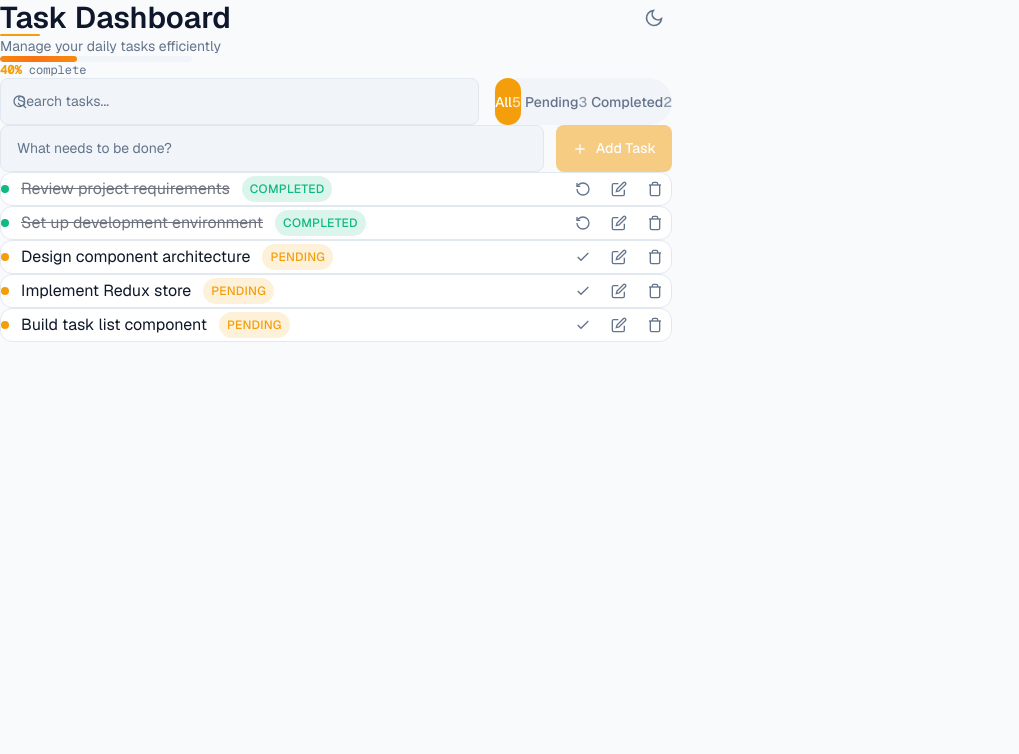
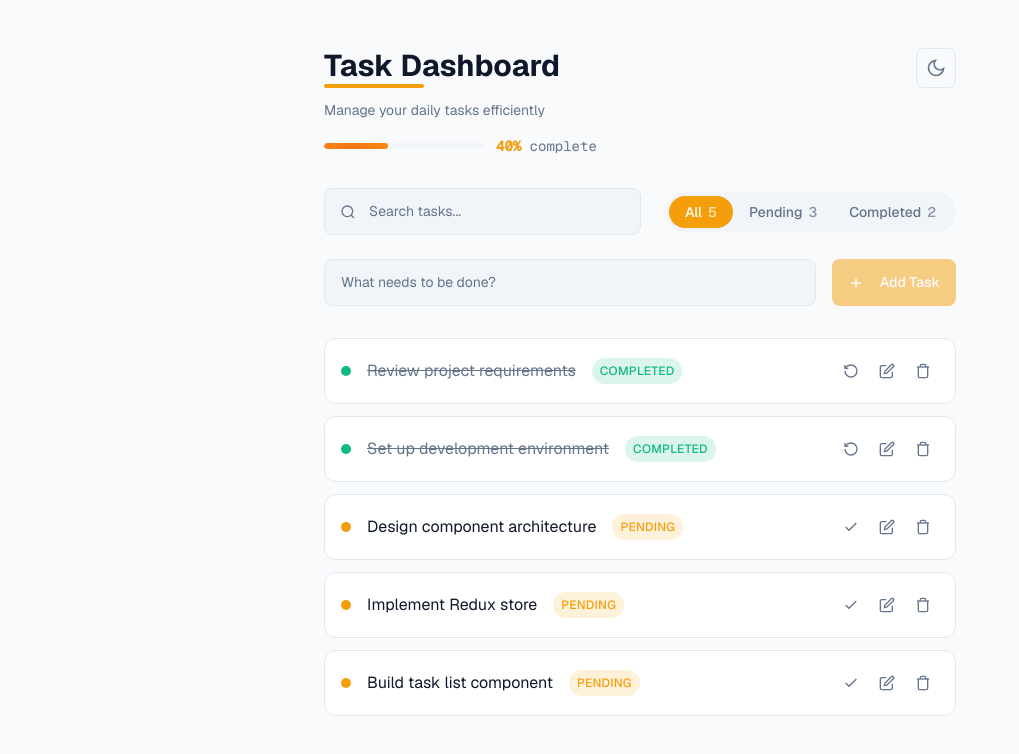
Before and after one commit to nawseekhiya/task-mgmt, a React (Vite) app: page / in a window 1280 px wide. Shown: the top 754 px of the page, without its empty margins (0-1019 px from the left). Built offline with nearby package versions, Linux system fonts and the light colour scheme.

Commit message:
fix: tailwind utility classes not rendering issue

```diff
--- a/package.json
+++ b/package.json
@@ -14,7 +14,8 @@
     "@tailwindcss/vite": "^4.1.18",
     "react": "^19.2.0",
     "react-dom": "^19.2.0",
-    "react-redux": "^9.2.0"
+    "react-redux": "^9.2.0",
+    "tailwindcss": "^4.1.18"
   },
   "devDependencies": {
     "@eslint/js": "^9.39.1",
@@ -26,7 +27,6 @@
     "eslint-plugin-react-hooks": "^7.0.1",
     "eslint-plugin-react-refresh": "^0.4.24",
     "globals": "^16.5.0",
-    "tailwindcss": "^4.1.18",
     "typescript": "~5.9.3",
     "typescript-eslint": "^8.46.4",
     "vite": "^7.2.4"
--- a/src/components/FilterBar/FilterBar.tsx
+++ b/src/components/FilterBar/FilterBar.tsx
@@ -28,11 +28,11 @@ export function FilterBar({ counts }: FilterBarProps) {
   };
 
   return (
-    <div className="flex flex-col sm:flex-row gap-4">
+    <div className="flex items-center gap-6 mb-6">
       {/* Search */}
       <div className="relative flex-1">
         <svg
-          className="absolute left-3 top-1/2 -translate-y-1/2 w-4 h-4 text-[var(--color-muted-foreground)]"
+          className="absolute left-4 top-1/2 -translate-y-1/2 w-4 h-4 text-muted-foreground"
           viewBox="0 0 24 24"
           fill="none"
           stroke="currentColor"
@@ -45,25 +45,25 @@ export function FilterBar({ counts }: FilterBarProps) {
           type="text"
           value={searchQuery}
           onChange={(e) => dispatch(setSearchQuery(e.target.value))}
-          className="input pl-10"
+          className="input pl-11 w-full"
           placeholder="Search tasks..."
         />
       </div>
 
       {/* Filter tabs */}
-      <div className="flex gap-1 p-1 bg-[var(--color-muted)] rounded-full">
+      <div className="flex bg-muted rounded-full p-1">
         {filters.map((filter) => (
           <button
             key={filter.value}
             onClick={() => dispatch(setFilter(filter.value))}
-            className={`px-4 py-1.5 rounded-full text-sm font-medium transition-colors ${
+            className={`px-4 py-1.5 rounded-full text-sm font-medium border-none cursor-pointer transition-all duration-200 ${
               currentFilter === filter.value
-                ? 'bg-[var(--color-accent)] text-white shadow-sm'
-                : 'text-[var(--color-muted-foreground)] hover:text-[var(--color-foreground)]'
+                ? 'bg-accent text-white'
+                : 'bg-transparent text-muted-foreground hover:text-foreground'
             }`}
           >
             {filter.label}
-            <span className="ml-1.5 opacity-70">{getCount(filter.value)}</span>
+            <span className="ml-1.5 opacity-75">{getCount(filter.value)}</span>
           </button>
         ))}
       </div>
--- a/src/components/Header/Header.tsx
+++ b/src/components/Header/Header.tsx
@@ -14,27 +14,30 @@ export function Header({ completionPercent }: HeaderProps) {
       <div>
         <h1 className="text-3xl font-bold mb-1 relative inline-block">
           Task Dashboard
-          <span className="absolute bottom-0 left-0 w-10 h-0.5 bg-[var(--color-accent)] rounded-full" />
+          <span className="absolute -bottom-1 left-0 w-[100px] h-1 bg-accent rounded-sm" />
         </h1>
-        <p className="text-[var(--color-muted-foreground)] text-sm mt-2">
+        <p className="text-muted-foreground text-sm mt-3">
           Manage your daily tasks efficiently
         </p>
 
         {/* Progress bar */}
-        <div className="progress-bar w-48 mt-4">
-          <div
-            className="progress-bar-fill"
-            style={{ width: `${completionPercent}%` }}
-          />
+        <div className="flex items-center gap-3 mt-4">
+          <div className="progress-bar w-40">
+            <div
+              className="progress-bar-fill"
+              style={{ width: `${completionPercent}%` }}
+            />
+          </div>
+          <span className="text-sm font-mono">
+            <span className="text-accent font-semibold">{completionPercent}%</span>
+            <span className="text-muted-foreground"> complete</span>
+          </span>
         </div>
-        <p className="text-xs text-[var(--color-muted-foreground)] mt-1 font-mono">
-          <span className="text-[var(--color-accent)] font-semibold">{completionPercent}%</span> complete
-        </p>
       </div>
 
       <button
         onClick={() => dispatch(toggleTheme())}
-        className="btn-icon hover:rotate-12 transition-transform"
+        className="w-10 h-10 rounded-lg border border-border bg-transparent flex items-center justify-center cursor-pointer text-muted-foreground transition-colors hover:border-accent"
         aria-label={`Switch to ${themeMode === 'light' ? 'dark' : 'light'} mode`}
       >
         {themeMode === 'light' ? (
--- a/src/components/TaskCard/TaskCard.tsx
+++ b/src/components/TaskCard/TaskCard.tsx
@@ -17,7 +17,6 @@ export function TaskCard({ task, onDelete, onEdit, onToggleComplete, index }: Ta
   const cardRef = useRef<HTMLDivElement>(null);
 
   const handleToggle = () => {
-    // If marking as complete, trigger celebration
     if (task.status === 'pending' && onToggleComplete && cardRef.current) {
       const rect = cardRef.current.getBoundingClientRect();
       onToggleComplete(rect);
@@ -26,29 +25,38 @@ export function TaskCard({ task, onDelete, onEdit, onToggleComplete, index }: Ta
   };
 
   const handleDelete = () => {
-    dispatch(deleteTask(task.id)); // Optimistic
-    dispatch(deleteTaskThunk(task.id)); // API
+    dispatch(deleteTask(task.id));
+    dispatch(deleteTaskThunk(task.id));
     onDelete(task, index);
   };
 
   return (
     <div
       ref={cardRef}
-      className="card p-4 flex items-center justify-between animate-slide-in"
+      className="card p-4 flex items-center justify-between gap-4"
       style={{ animationDelay: `${index * 0.05}s` }}
     >
-      <div className="flex items-center gap-3 flex-1 min-w-0">
-        <div className={`w-2 h-2 rounded-full flex-shrink-0 ${
-          task.status === 'completed' ? 'bg-[var(--color-success)]' : 'bg-[var(--color-accent)]'
-        }`} />
-        <span className={`truncate ${task.status === 'completed' ? 'line-through opacity-60' : ''}`}>
+      {/* Left: Status dot + Title + Badge */}
+      <div className="flex items-center gap-4 flex-1 min-w-0">
+        <div
+          className={`w-2.5 h-2.5 rounded-full shrink-0 ${
+            task.status === 'completed' ? 'bg-success' : 'bg-accent'
+          }`}
+        />
+        <span
+          className={`overflow-hidden text-ellipsis whitespace-nowrap ${
+            task.status === 'completed' ? 'line-through text-muted-foreground' : ''
+          }`}
+        >
           {task.title}
         </span>
-        <span className={`badge badge-${task.status} flex-shrink-0`}>
+        <span className={`badge badge-${task.status}`}>
           {task.status}
         </span>
       </div>
-      <div className="flex gap-1 flex-shrink-0 ml-3">
+
+      {/* Right: Action buttons */}
+      <div className="flex items-center gap-1 shrink-0">
         <button
           onClick={handleToggle}
           className="btn-icon"
--- a/src/components/TaskForm/TaskForm.tsx
+++ b/src/components/TaskForm/TaskForm.tsx
@@ -23,7 +23,7 @@ export function TaskForm() {
   };
 
   return (
-    <form onSubmit={handleSubmit} className="flex gap-3">
+    <form onSubmit={handleSubmit} className="flex gap-4 mb-8">
       <input
         type="text"
         value={title}
@@ -40,7 +40,7 @@ export function TaskForm() {
         <svg className="w-4 h-4" viewBox="0 0 24 24" fill="none" stroke="currentColor" strokeWidth="2">
           <path d="M12 5v14M5 12h14" />
         </svg>
-        <span>Add Task</span>
+        <span className="ml-2">Add Task</span>
       </button>
     </form>
   );
--- a/src/index.css
+++ b/src/index.css
@@ -1,7 +1,8 @@
 @import "tailwindcss";
 
 /* ========================================
-   Design System - CSS Variables
+   Tailwind v4 Theme Configuration
+   Extending the default theme with custom tokens
    ======================================== */
 
 @theme {
@@ -9,7 +10,7 @@
   --font-sans: 'Geist', system-ui, -apple-system, sans-serif;
   --font-mono: 'Geist Mono', ui-monospace, monospace;
 
-  /* Colors - Light Mode (default) */
+  /* Custom Colors - Light Mode (mapped to utilities) */
   --color-background: #f8fafc;
   --color-foreground: #0f172a;
   --color-card: #ffffff;
@@ -29,24 +30,15 @@
   --color-destructive: #ef4444;
   --color-destructive-foreground: #ffffff;
 
-  /* Shadows */
-  --shadow-sm: 0 1px 2px 0 rgb(0 0 0 / 0.05);
-  --shadow-md: 0 4px 6px -1px rgb(0 0 0 / 0.1);
-  --shadow-lg: 0 10px 15px -3px rgb(0 0 0 / 0.1);
-
-  /* Border Radius */
-  --radius-sm: 0.375rem;
-  --radius-md: 0.5rem;
-  --radius-lg: 0.75rem;
-  --radius-full: 9999px;
-
-  /* Transitions */
-  --transition-fast: 150ms cubic-bezier(0.4, 0, 0.2, 1);
-  --transition-normal: 200ms cubic-bezier(0.4, 0, 0.2, 1);
+  /* Custom Animations */
+  --animate-fade-in: fade-in 0.3s ease-out forwards;
+  --animate-slide-in: slide-in 0.3s ease-out forwards;
+  --animate-shimmer: shimmer 1.5s ease-in-out infinite;
+  --animate-shimmer-slow: shimmer 2s ease-in-out infinite;
 }
 
 /* ========================================
-   Dark Mode Theme
+   Dark Mode Theme Override (using .dark class)
    ======================================== */
 
 .dark {
@@ -60,9 +52,48 @@
 }
 
 /* ========================================
-   Base Styles
+   Keyframe Definitions
    ======================================== */
 
+@keyframes fade-in {
+  from {
+    opacity: 0;
+    transform: translateY(10px);
+  }
+
+  to {
+    opacity: 1;
+    transform: translateY(0);
+  }
+}
+
+@keyframes slide-in {
+  from {
+    opacity: 0;
+    transform: translateX(-10px);
+  }
+
+  to {
+    opacity: 1;
+    transform: translateX(0);
+  }
+}
+
+@keyframes shimmer {
+  0% {
+    background-position: 200% 0;
+  }
+
+  100% {
+    background-position: -200% 0;
+  }
+}
+
+/* ========================================
+   Base Layer - Global Resets & Defaults
+   ======================================== */
+
+@layer base {
   * {
     box-sizing: border-box;
     margin: 0;
@@ -79,16 +110,12 @@ body {
     color: var(--color-foreground);
     line-height: 1.5;
     min-height: 100vh;
-  transition: background-color var(--transition-normal), color var(--transition-normal);
+    transition: background-color 0.2s, color 0.2s;
   }
 
   #root {
     min-height: 100vh;
   }
-
-/* ========================================
-   Typography
-   ======================================== */
 
   h1,
   h2,
@@ -99,39 +126,42 @@ h6 {
     font-weight: 600;
     line-height: 1.2;
   }
+}
 
 /* ========================================
-   Custom Utilities
+   Components Layer - Reusable UI Components
    ======================================== */
 
-/* Focus ring */
+@layer components {
+
+  /* Focus Ring */
   .focus-ring:focus-visible {
     outline: 2px solid var(--color-accent);
     outline-offset: 2px;
   }
 
-/* Card base */
+  /* Card */
   .card {
     background-color: var(--color-card);
     border: 1px solid var(--color-border);
-  border-radius: var(--radius-lg);
-  transition: all var(--transition-normal);
+    border-radius: 0.75rem;
+    transition: all 0.2s;
   }
 
   .card:hover {
     transform: translateX(4px);
     border-color: var(--color-accent);
-  box-shadow: var(--shadow-md);
+    box-shadow: 0 4px 6px -1px rgb(0 0 0 / 0.1);
   }
 
-/* Status badge */
+  /* Badge */
   .badge {
     display: inline-flex;
     align-items: center;
     padding: 0.25rem 0.5rem;
     font-size: 0.75rem;
     font-weight: 500;
-  border-radius: var(--radius-full);
+    border-radius: 9999px;
     text-transform: uppercase;
     letter-spacing: 0.025em;
   }
@@ -146,7 +176,7 @@ h6 {
     color: var(--color-success);
   }
 
-/* Button base */
+  /* Button Base */
   .btn {
     display: inline-flex;
     align-items: center;
@@ -155,10 +185,10 @@ h6 {
     padding: 0.5rem 1rem;
     font-size: 0.875rem;
     font-weight: 500;
-  border-radius: var(--radius-md);
+    border-radius: 0.5rem;
     border: none;
     cursor: pointer;
-  transition: all var(--transition-fast);
+    transition: all 0.15s;
   }
 
   .btn:disabled {
@@ -187,12 +217,12 @@ h6 {
 
   .btn-icon {
     padding: 0.5rem;
-  border-radius: var(--radius-md);
+    border-radius: 0.5rem;
     background: transparent;
     color: var(--color-muted-foreground);
     border: none;
     cursor: pointer;
-  transition: all var(--transition-fast);
+    transition: all 0.15s;
   }
 
   .btn-icon:hover {
@@ -212,9 +242,9 @@ h6 {
     font-size: 0.875rem;
     background-color: var(--color-muted);
     border: 1px solid var(--color-border);
-  border-radius: var(--radius-md);
+    border-radius: 0.5rem;
     color: var(--color-foreground);
-  transition: all var(--transition-fast);
+    transition: all 0.15s;
   }
 
   .input::placeholder {
@@ -227,53 +257,125 @@ h6 {
     box-shadow: 0 0 0 3px color-mix(in srgb, var(--color-accent) 20%, transparent);
   }
 
-/* ========================================
-   Animations
-   ======================================== */
-
-@keyframes fadeIn {
-  from {
-    opacity: 0;
-    transform: translateY(10px);
+  /* Progress Bar */
+  .progress-bar {
+    height: 6px;
+    background: var(--color-muted);
+    border-radius: 9999px;
+    overflow: hidden;
   }
 
-  to {
+  .progress-bar-fill {
+    height: 100%;
+    border-radius: 9999px;
+    transition: width 0.5s cubic-bezier(0.4, 0, 0.2, 1);
+    animation: shimmer 2s ease-in-out infinite;
+    background: linear-gradient(90deg, var(--color-accent), #f97316, var(--color-accent));
+    background-size: 200% 100%;
+  }
+
+  /* Modal */
+  .modal-overlay {
+    position: fixed;
+    inset: 0;
+    background-color: rgba(0, 0, 0, 0.5);
+    display: flex;
+    align-items: center;
+    justify-content: center;
+    z-index: 50;
+    opacity: 0;
+    visibility: hidden;
+    transition: all 0.2s;
+  }
+
+  .modal-overlay.open {
     opacity: 1;
-    transform: translateY(0);
+    visibility: visible;
+  }
+
+  .modal {
+    background-color: var(--color-card);
+    border-radius: 0.75rem;
+    padding: 1.5rem;
+    width: 100%;
+    max-width: 400px;
+    margin: 1rem;
+    box-shadow: 0 10px 15px -3px rgb(0 0 0 / 0.1);
+    transform: scale(0.95);
+    transition: transform 0.2s;
+  }
+
+  .modal-overlay.open .modal {
+    transform: scale(1);
+  }
+
+  /* Toast */
+  .toast {
+    position: fixed;
+    bottom: 1rem;
+    left: 1rem;
+    right: 1rem;
+    transform: translateY(100px);
+    background-color: var(--color-card);
+    border: 1px solid var(--color-border);
+    border-radius: 0.75rem;
+    padding: 0.75rem 1rem;
+    box-shadow: 0 10px 15px -3px rgb(0 0 0 / 0.1);
+    display: flex;
+    align-items: center;
+    gap: 0.75rem;
+    z-index: 100;
+    opacity: 0;
+    visibility: hidden;
+    transition: all 0.3s cubic-bezier(0.4, 0, 0.2, 1);
+  }
+
+  @media (min-width: 640px) {
+    .toast {
+      left: 50%;
+      right: auto;
+      transform: translateX(-50%) translateY(100px);
+      max-width: 400px;
+    }
+
+    .toast.visible {
+      transform: translateX(-50%) translateY(0);
     }
   }
 
-@keyframes slideIn {
-  from {
-    opacity: 0;
-    transform: translateX(-10px);
+  .toast.visible {
+    opacity: 1;
+    visibility: visible;
+    transform: translateY(0);
   }
 
-  to {
-    opacity: 1;
-    transform: translateX(0);
+  /* Skeleton Loading */
+  .skeleton {
+    border-radius: 0.5rem;
+    animation: shimmer 1.5s ease-in-out infinite;
+    background: linear-gradient(90deg,
+        var(--color-muted) 25%,
+        color-mix(in srgb, var(--color-muted) 80%, var(--color-border)) 50%,
+        var(--color-muted) 75%);
+    background-size: 200% 100%;
+  }
+
+  /* Confetti Canvas */
+  #confetti-canvas {
+    position: fixed;
+    inset: 0;
+    width: 100%;
+    height: 100%;
+    pointer-events: none;
+    z-index: 9999;
   }
 }
 
-@keyframes shimmer {
-  0% {
-    background-position: 200% 0;
-  }
+/* ========================================
+   Utilities Layer - Animation Delays
+   ======================================== */
 
-  100% {
-    background-position: -200% 0;
-  }
-}
-
-.animate-fade-in {
-  animation: fadeIn 0.3s ease-out forwards;
-}
-
-.animate-slide-in {
-  animation: slideIn 0.3s ease-out forwards;
-}
-
-/* Staggered animation delays */
+@layer utilities {
   .stagger-1 {
     animation-delay: 0.05s;
   }
@@ -293,118 +395,4 @@ h6 {
   .stagger-5 {
     animation-delay: 0.25s;
   }
-
-/* ========================================
-   Skeleton Loading
-   ======================================== */
-
-.skeleton {
-  background: linear-gradient(90deg,
-      var(--color-muted) 25%,
-      color-mix(in srgb, var(--color-muted) 80%, var(--color-border)) 50%,
-      var(--color-muted) 75%);
-  background-size: 200% 100%;
-  animation: shimmer 1.5s ease-in-out infinite;
-  border-radius: var(--radius-md);
 }
-
-/* ========================================
-   Progress Bar
-   ======================================== */
-
-.progress-bar {
-  height: 6px;
-  background: var(--color-muted);
-  border-radius: var(--radius-full);
-  overflow: hidden;
-}
-
-.progress-bar-fill {
-  height: 100%;
-  background: linear-gradient(90deg, var(--color-accent), #f97316, var(--color-accent));
-  background-size: 200% 100%;
-  border-radius: var(--radius-full);
-  transition: width 0.5s cubic-bezier(0.4, 0, 0.2, 1);
-  animation: shimmer 2s ease-in-out infinite;
-}
-
-/* ========================================
-   Modal
-   ======================================== */
-
-.modal-overlay {
-  position: fixed;
-  inset: 0;
-  background-color: rgba(0, 0, 0, 0.5);
-  display: flex;
-  align-items: center;
-  justify-content: center;
-  z-index: 50;
-  opacity: 0;
-  visibility: hidden;
-  transition: all var(--transition-normal);
-}
-
-.modal-overlay.open {
-  opacity: 1;
-  visibility: visible;
-}
-
-.modal {
-  background-color: var(--color-card);
-  border-radius: var(--radius-lg);
-  padding: 1.5rem;
-  width: 100%;
-  max-width: 400px;
-  margin: 1rem;
-  box-shadow: var(--shadow-lg);
-  transform: scale(0.95);
-  transition: transform var(--transition-normal);
-}
-
-.modal-overlay.open .modal {
-  transform: scale(1);
-}
-
-/* ========================================
-   Toast
-   ======================================== */
-
-.toast {
-  position: fixed;
-  bottom: 1.5rem;
-  left: 50%;
-  transform: translateX(-50%) translateY(100px);
-  background-color: var(--color-card);
-  border: 1px solid var(--color-border);
-  border-radius: var(--radius-lg);
-  padding: 0.75rem 1rem;
-  box-shadow: var(--shadow-lg);
-  display: flex;
-  align-items: center;
-  gap: 0.75rem;
-  z-index: 100;
-  opacity: 0;
-  visibility: hidden;
-  transition: all 0.3s cubic-bezier(0.4, 0, 0.2, 1);
-}
-
-.toast.visible {
-  opacity: 1;
-  visibility: visible;
-  transform: translateX(-50%) translateY(0);
-}
-
-/* ========================================
-   Confetti Canvas
-   ======================================== */
-
-#confetti-canvas {
-  position: fixed;
-  top: 0;
-  left: 0;
-  width: 100%;
-  height: 100%;
-  pointer-events: none;
-  z-index: 9999;
-}
--- a/src/pages/Dashboard.tsx
+++ b/src/pages/Dashboard.tsx
@@ -29,22 +29,15 @@ export function Dashboard() {
   const status = useAppSelector(selectTasksStatus);
   const error = useAppSelector(selectTasksError);
 
-  // Delete/undo state
   const [deletedTaskInfo, setDeletedTaskInfo] = useState<{ task: Task; index: number } | null>(null);
-
-  // Edit modal state
   const [editingTask, setEditingTask] = useState<Task | null>(null);
-
-  // Confetti state
   const [confettiTrigger, setConfettiTrigger] = useState(false);
   const [confettiOrigin, setConfettiOrigin] = useState({ x: 0, y: 0 });
 
-  // Fetch tasks on mount
   useEffect(() => {
     dispatch(fetchTasksThunk());
   }, [dispatch]);
 
-  // Auto-hide toast after 5 seconds
   useEffect(() => {
     if (deletedTaskInfo) {
       const timeout = setTimeout(() => setDeletedTaskInfo(null), 5000);
@@ -52,7 +45,6 @@ export function Dashboard() {
     }
   }, [deletedTaskInfo]);
 
-  // Handlers
   const handleDelete = useCallback((task: Task, index: number) => {
     setDeletedTaskInfo({ task, index });
   }, []);
@@ -84,28 +76,17 @@ export function Dashboard() {
     setConfettiTrigger(false);
   }, []);
 
-  // Computed values
   const completionPercent = counts.all > 0
     ? Math.round((counts.completed / counts.all) * 100)
     : 0;
 
   return (
-    <div className="max-w-2xl mx-auto px-4 sm:px-6 py-8 sm:py-12">
-      {/* Header Section */}
+    <div className="w-full max-w-[680px] mx-auto py-12 px-6">
       <Header completionPercent={completionPercent} />
+      <FilterBar counts={counts} />
+      <TaskForm />
 
-      {/* Toolbar Section */}
-      <section className="mb-8">
-        <FilterBar counts={counts} />
-      </section>
-
-      {/* Add Task Section */}
-      <section className="mb-8">
-        <TaskForm />
-      </section>
-
-      {/* Task List Section */}
-      <section>
+      <div className="flex flex-col gap-4">
         {status === 'loading' && <LoadingSkeleton />}
 
         {status === 'failed' && error && (
@@ -123,9 +104,8 @@ export function Dashboard() {
             onToggleComplete={handleToggleComplete}
           />
         )}
-      </section>
+      </div>
 
-      {/* Toast notification */}
       <Toast
         visible={!!deletedTaskInfo}
         message="Task deleted"
@@ -133,7 +113,6 @@ export function Dashboard() {
         onClose={() => setDeletedTaskInfo(null)}
       />
 
-      {/* Edit Modal */}
       <EditModal
         isOpen={!!editingTask}
         task={editingTask}
@@ -141,7 +120,6 @@ export function Dashboard() {
         onClose={() => setEditingTask(null)}
       />
 
-      {/* Confetti celebration */}
       <Confetti
         trigger={confettiTrigger}
         originX={confettiOrigin.x}
```
Also changed, not shown: src/components/Toast/Toast.tsx (+5 -6 lines), 1 other file (tests, documents, lock files or other folders). Lines whose indentation alone changed are shown as unchanged.
